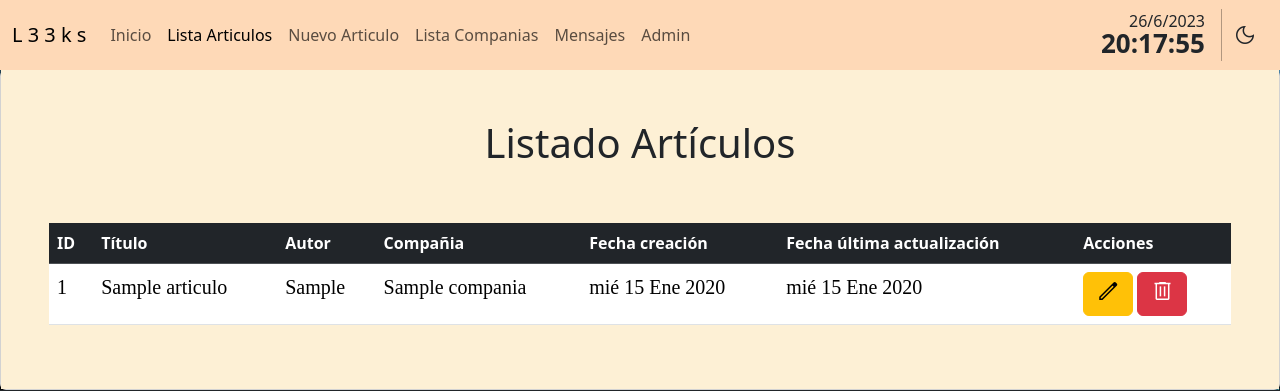
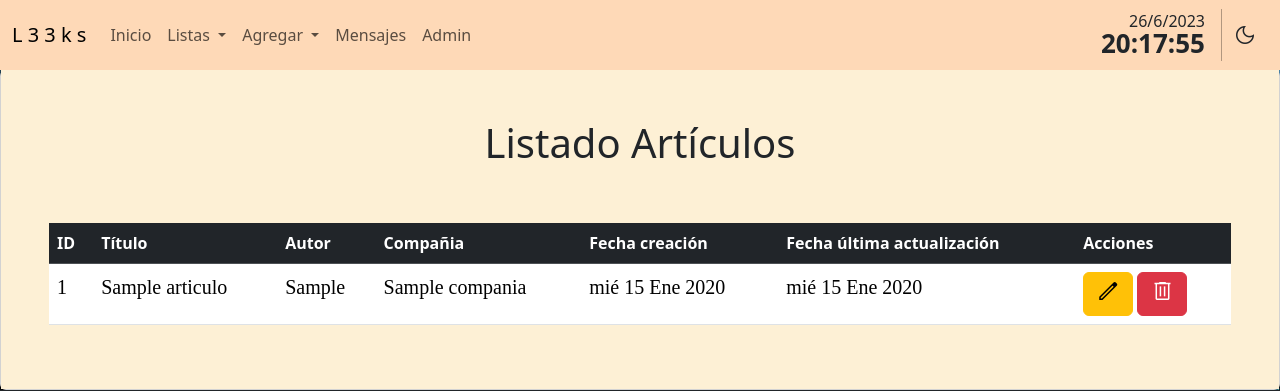
Before and after one commit to F-Gali/duoc3, a Django app: page /crud/articulos/ in a window 1280 px wide. Shown: the top 391 px of the page. Run offline with Django 4.2, Linux system fonts and the light colour scheme; tables that the repository leaves empty hold one stand-in row (values such as "Sample post"); some libraries are stand-ins or nearby versions.

Commit message:
Fixeado el error del Austin

```diff
--- a/crud/templates/crud/base.html
+++ b/crud/templates/crud/base.html
@@ -34,15 +34,25 @@
                     <li class="nav-item">
                         <a class="nav-link {% block home %}{% endblock %}" aria-current="page" href="{% url 'home' %}">Inicio</a>
                     </li>
-                    <li>
-                        <a class="nav-link {% block lista %}{% endblock %}" href="{% url 'lista-articulos' %}">Lista Articulos</a>
+                    <li class="nav-item dropdown" data-bs-theme="light">
+                        <a class="nav-link dropdown-toggle" href="#" role="button" data-bs-toggle="dropdown"
+                            aria-expanded="false">
+                            Listas
+                        </a>
+                        <ul class="dropdown-menu fondo-nav">
+                            <li><a class="nav-link {% block lista %}{% endblock %}" href="{% url 'lista-articulos' %}">Lista Articulos</a></li>
+                            <li><a class="nav-link {% block compania %}{% endblock %}" href="{% url 'lista-compania' %}">Lista Companias</a></li>
+                        </ul>
                     </li>
-                    <li>
-                        <a class="nav-link {% block agregar %}{% endblock %}" href="{% url 'crear-articulo' %}">Nuevo Articulo</a>
-                    </li>
-
-                    <li>
-                        <a class="nav-link {% block compania %}{% endblock %}" href="{% url 'lista-compania' %}">Lista Companias</a>
+                    <li class="nav-item dropdown" data-bs-theme="light">
+                        <a class="nav-link dropdown-toggle" href="#" role="button" data-bs-toggle="dropdown"
+                            aria-expanded="false">
+                            Agregar
+                        </a>
+                        <ul class="dropdown-menu fondo-nav">
+                            <li><a class="nav-link {% block agregar %}{% endblock %}" href="{% url 'crear-articulo' %}">Nuevo Articulo</a></li>
+                            <li><a class="nav-link " href="">Nueva Compañia</a></li>
+                        </ul>
                     </li>
                     <li>
                         <a class="nav-link {% block messages %}{% endblock %}" href="{% url 'mensajes' %}">Mensajes</a>
--- a/crud/templates/crud/editar_compania.html
+++ b/crud/templates/crud/editar_compania.html
@@ -19,10 +19,6 @@
             <label for="titulo" class="form-label">Nombre</label>
             {{form.nombre}}
         </div>
-        <div class="form-group elem mb-3 ">
-            <label for="creacion" class="form-label">Creacion</label>
-            {{form.creacion}}
-        </div>
         <div class="form-group elem mb-3 col-12 controles">
             <input type="submit" class="btn btn-primary" id="actualizar" value="Actualizar">
             <a class="btn btn-success" href="{% url 'lista-compania' %}">Volver</a>
--- a/crud/views.py
+++ b/crud/views.py
@@ -90,6 +90,6 @@ def editar_compania(request,idCompania):
                 return redirect(reverse('editar-compania') + idCompania)
 
         context = {'form':form}
-        return render(request,'crud/editar_copania.html',context)
+        return render(request,'crud/editar_compania.html',context)
     #except:
     #   return render(request,'crud/editar_compania.html' + '?NO_EXIST')
```
